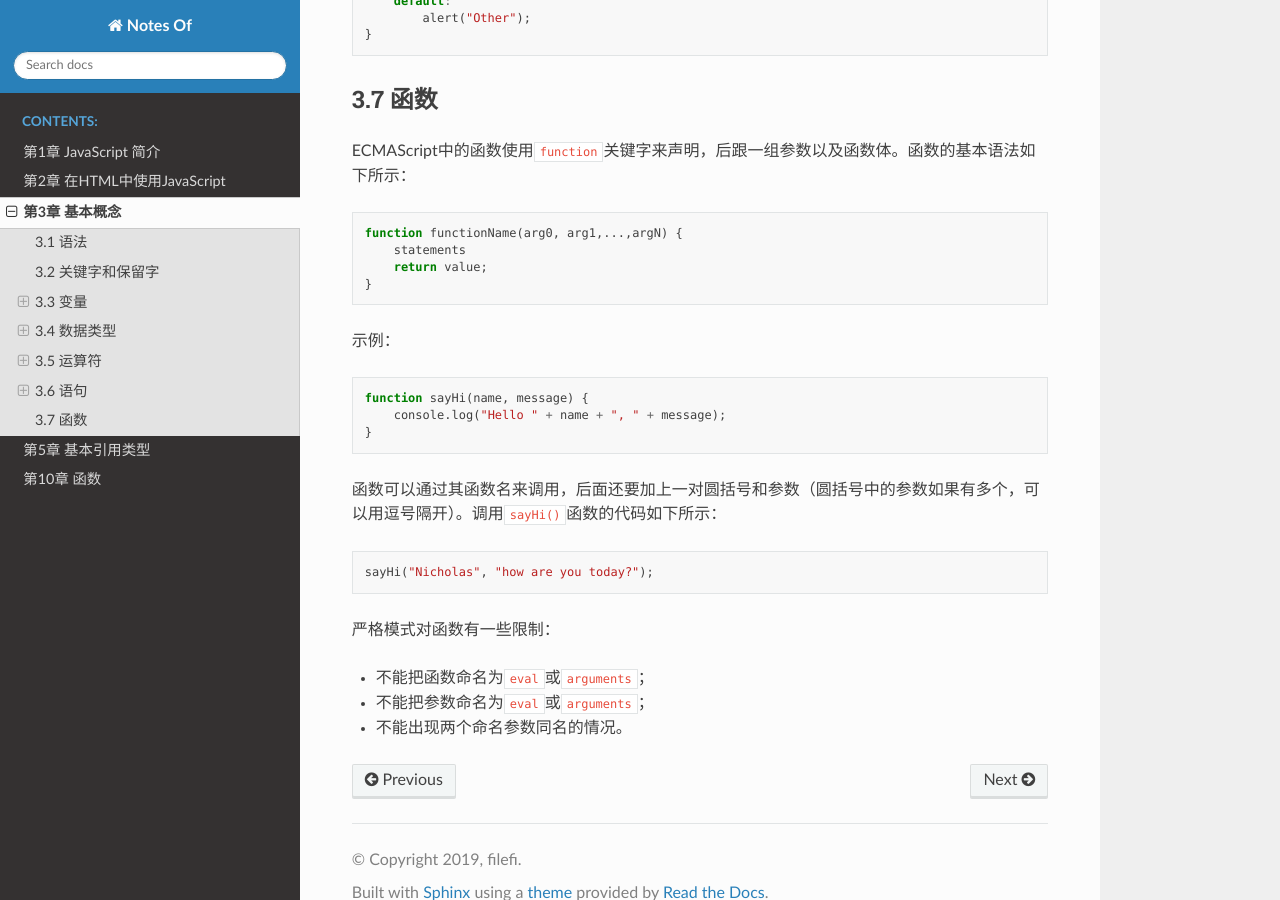
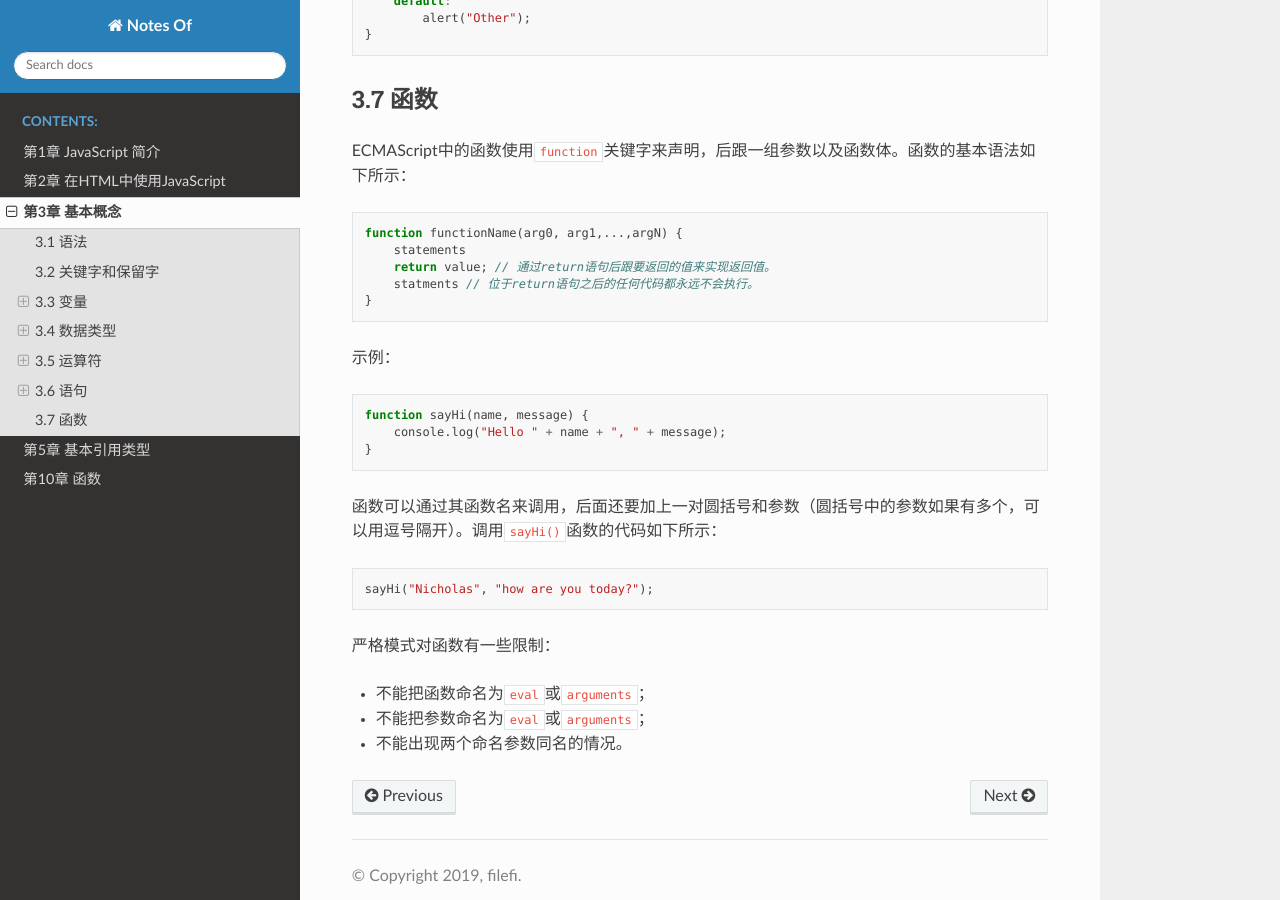
Before and after one commit to filefi/NotesOfProfessional-JavaScript-for-Web-Developers, a Sphinx documentation site: the page built from source/Chapter3-Language_Basics.md, in a window 1280 px wide and 900 px high, scrolled down 28007 px. Built offline with Sphinx 7.4.7 and the Read the Docs theme 2.0.0, drawn with Linux system fonts in a browser that asks for light colours.

Commit message:
chapter 3 finished

````diff
--- a/source/Chapter3-Language_Basics.md
+++ b/source/Chapter3-Language_Basics.md
@@ -1332,7 +1332,8 @@ ECMAScript中的函数使用`function`关键字来声明，后跟一组参数以
 ```js
 function functionName(arg0, arg1,...,argN) {
     statements
-    return value;
+    return value; // 通过return语句后跟要返回的值来实现返回值。
+    statments // 位于return语句之后的任何代码都永远不会执行。
 }
 ```
 
````
